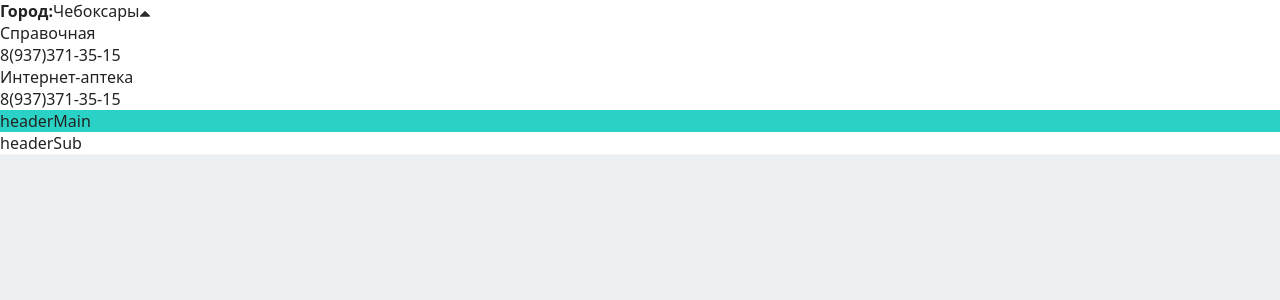
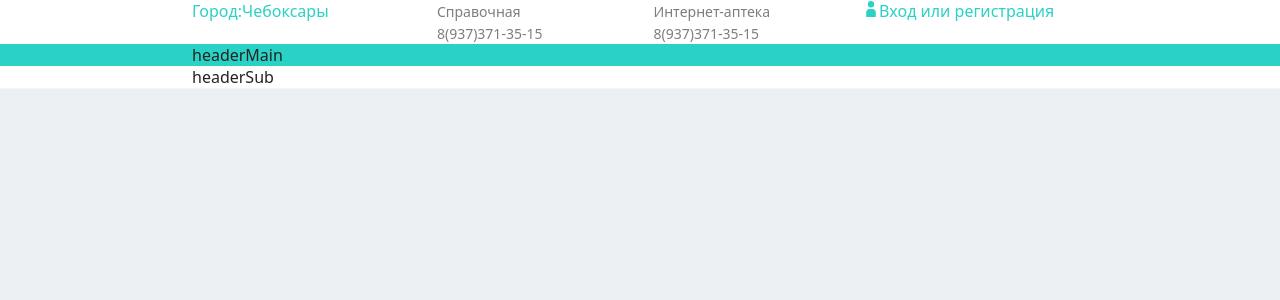
Before and after one commit to SanyaSm3GGy/git-diplom, a React (Create React App) app in the folder diplom-react/: page / in a window 1280 px wide. Shown: the top 300 px of the page. Built offline with nearby package versions, Linux system fonts and the light colour scheme.

Commit message:
added header top

```diff
--- a/diplom-react/src/components/headers/HeaderTop.jsx
+++ b/diplom-react/src/components/headers/HeaderTop.jsx
@@ -16,23 +16,12 @@ const HeaderTop = () => {
   };
 
   return (
-    <div>
-      <ul>
-        <li>
+    <>
+      <tr>
+        <td>
           <div className="sort__label">
-            <b>Город:</b>
+            <span>Город:</span>
             <span onClick={() => setOpen(!open)}>{cityName}</span>
-            <svg
-              width="10"
-              height="6"
-              viewBox="0 0 10 6"
-              fill="none"
-              xmlns="http://www.w3.org/2000/svg">
-              <path
-                d="M10 5C10 5.16927 9.93815 5.31576 9.81445 5.43945C9.69075 5.56315 9.54427 5.625 9.375 5.625H0.625C0.455729 5.625 0.309245 5.56315 0.185547 5.43945C0.061849 5.31576 0 5.16927 0 5C0 4.83073 0.061849 4.68424 0.185547 4.56055L4.56055 0.185547C4.68424 0.061849 4.83073 0 5 0C5.16927 0 5.31576 0.061849 5.43945 0.185547L9.81445 4.56055C9.93815 4.68424 10 4.83073 10 5Z"
-                fill="#2C2C2C"
-              />
-            </svg>
           </div>
           <div>
             {open && (
@@ -52,22 +41,31 @@ const HeaderTop = () => {
               </div>
             )}
           </div>
-        </li>
+        </td>
 
-        <li>
-          <div className="info">
-            <p className="help__desk">
-              Справочная <br />
-              8(937)371-35-15
-            </p>
-            <p className="help__desk">
-              Интернет-аптека <br />
-              8(937)371-35-15
-            </p>
-          </div>
-        </li>
-      </ul>
-    </div>
+        <td>
+          <a href="/">Справочная</a> <br />
+          <a href="/">8(937)371-35-15</a>
+        </td>
+
+        <td>
+          <a href="/">Интернет-аптека</a> <br />
+          <a href="/">8(937)371-35-15</a>
+        </td>
+
+        <td>
+          <a href="/" className="login_button">
+            <svg height="16px" width="16px" viewBox="0 0 60.671 60.671">
+              <ellipse cx="30.336" cy="12.097" rx="11.997" ry="12.097"></ellipse>
+              <path
+                d="M35.64,30.079H25.031c-7.021,0-12.714,5.739-12.714,12.821v17.771h36.037V42.9
+                        			C48.354,35.818,42.661,30.079,35.64,30.079z"></path>
+            </svg>
+            Вход или регистрация
+          </a>
+        </td>
+      </tr>
+    </>
   );
 };
 export default HeaderTop;
--- a/diplom-react/src/scss/app.scss
+++ b/diplom-react/src/scss/app.scss
@@ -6,3 +6,8 @@
 body {
   background-color: $background;
 }
+
+.container{
+  margin: 0 15%;
+  display: flex;
+}
--- a/diplom-react/src/scss/components/_header.scss
+++ b/diplom-react/src/scss/components/_header.scss
@@ -4,52 +4,64 @@
   border-bottom: 1px solid $gray-line;
   padding: 0px 0;
 
-  @media (max-width: 820px) {
-    padding: 0;
-    padding-top: 40px;
-    padding-bottom: 10px;
-  }
+  .headerTop {
+    background-color: white;
+    display: flex;
+    a {
+      color: #7d7d7d;
+      font-size: 14px;
+    }
+    td {
+      width: 370px;
+    }
+    span {
+      cursor: pointer;
+      color: $blue;
+      font-size: 16px;
+    }
+    .login_button {
+      color: $blue;
+      font-size: medium;
+      right: 200px;
+    }
+    svg {
+      fill: $blue;
+    }
+    .sort {
+      &__popup {
+        position: absolute;
+        left: 15%;
+        margin-top: 15px;
+        background: #ffffff;
+        box-shadow: 0px 5px 15px rgba(0, 0, 0, 0.09);
+        border-radius: 10px;
+        overflow: hidden;
+        padding: 10px 0;
 
-  .container {
-    display: flex;
-    align-items: center;
-    justify-content: space-between;
+        ul {
+          overflow: hidden;
+          li {
+            padding: 12px 20px;
+            cursor: pointer;
 
-    @media (max-width: 820px) {
-      flex-direction: column;
-      &__logo {
-        padding-bottom: 20px;
+            &.active,
+            &:hover {
+              background: rgba(254, 95, 30, 0.05);
+            }
+
+            &.active {
+              font-weight: bold;
+              color: $blue;
+            }
+          }
+        }
       }
     }
   }
-  .headerTop{
-    background-color: white;
-    display: flexbox;
-  }
-  .headerMain{
+  .headerMain {
     background-color: $blue;
   }
-  .headerSub{
+  .headerSub {
     background-color: white;
   }
-
-  &__logo {
-    display: flex;
-
-    img {
-      margin-right: 15px;
-    }
-
-    h1 {
-      color: #181818;
-      font-size: 24px;
-      letter-spacing: 1%;
-      text-transform: uppercase;
-      font-weight: 900;
-    }
-
-    p {
-      color: #7b7b7b;
-    }
-  }
 }
--- a/diplom-react/src/scss/libs/_normalize.scss
+++ b/diplom-react/src/scss/libs/_normalize.scss
@@ -1,5 +1,5 @@
 * {
-  padding: 0;
+  padding: 00;
   margin: 0;
   list-style: none;
   outline: none;
```
